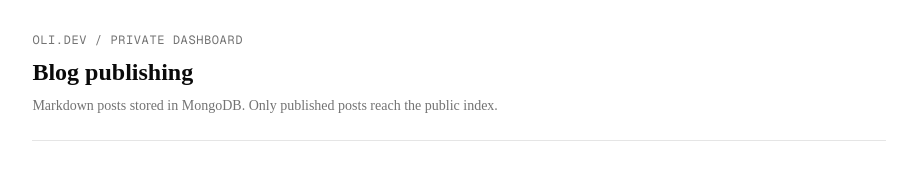
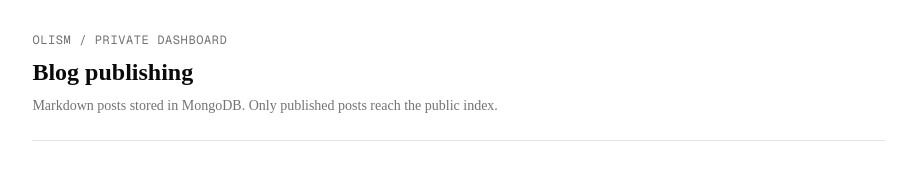
Before and after one commit to mohammad-oliullah/oli-foli, a Next.js app: page /dashboard in a window 1280 px wide. Shown: the top 173 px of the page, without its empty margins (181-1098 px from the left). Built offline with nearby package versions, Linux system fonts and the light colour scheme; no server answers; the database is empty; sample sign-in values are in the browser's storage.

Commit message:
oli.dev to olism and some corrections

```diff
--- a/src/app/dashboard/login/login-form.tsx
+++ b/src/app/dashboard/login/login-form.tsx
@@ -32,7 +32,7 @@ export function LoginForm() {
   return (
     <form onSubmit={onSubmit} className="w-full rounded-lg border p-6">
       <p className="font-mono text-xs uppercase tracking-wider text-muted-foreground">
-        OLI.DEV / private
+        Olism / private
       </p>
       <h1 className="mt-3 text-xl font-semibold">Blog dashboard</h1>
       <p className="mt-2 text-sm leading-6 text-muted-foreground">
--- a/src/app/dashboard/page.tsx
+++ b/src/app/dashboard/page.tsx
@@ -13,5 +13,19 @@ export default async function DashboardPage() {
   await connectToDatabase();
   const posts = await Post.find().sort({ updatedAt: -1 }).lean<CmsPost[]>();
 
-  return <main className="mx-auto min-h-dvh max-w-7xl px-4 py-8 sm:px-6"><header className="mb-8 border-b pb-6"><p className="font-mono text-xs uppercase tracking-wider text-muted-foreground">OLI.DEV / private dashboard</p><h1 className="mt-2 text-2xl font-semibold">Blog publishing</h1><p className="mt-2 text-sm text-muted-foreground">Markdown posts stored in MongoDB. Only published posts reach the public index.</p></header><PostManager initialPosts={posts} /></main>;
+  return (
+    <main className="mx-auto min-h-dvh max-w-7xl px-4 py-8 sm:px-6">
+      <header className="mb-8 border-b pb-6">
+        <p className="font-mono text-xs uppercase tracking-wider text-muted-foreground">
+          Olism / private dashboard
+        </p>
+        <h1 className="mt-2 text-2xl font-semibold">Blog publishing</h1>
+        <p className="mt-2 text-sm text-muted-foreground">
+          Markdown posts stored in MongoDB. Only published posts reach the
+          public index.
+        </p>
+      </header>
+      <PostManager initialPosts={posts} />
+    </main>
+  );
 }
--- a/src/components/layouts/header-menu.tsx
+++ b/src/components/layouts/header-menu.tsx
@@ -10,7 +10,7 @@ export function HeaderMenu() {
 
   return (
     <nav
-      className="absolute left-1/2 top-1/2 flex -translate-x-1/2 -translate-y-1/2 items-center"
+      className="absolute left-1/2 top-1/2 hidden lg:flex -translate-x-1/2 -translate-y-1/2 items-center"
       onMouseLeave={() => setProductsOpen(false)}
       aria-label="Products and blogs"
     >
--- a/src/components/layouts/header.tsx
+++ b/src/components/layouts/header.tsx
@@ -16,7 +16,7 @@ export function Header() {
         href="/"
         className="font-mono text-sm font-semibold tracking-tight focus-visible:outline-none focus-visible:ring-3 focus-visible:ring-ring/50"
       >
-        OLI.DEV
+        Olism
       </Link>
 
       <HeaderMenu />
--- a/src/data/products.ts
+++ b/src/data/products.ts
@@ -10,19 +10,10 @@ export const products = [
       "Home and office renting — property listing, publishing, and management.",
   },
   {
-    name: "English Learner",
-    slug: "english-learner",
-    href: "/projects/english-learner",
-    external: false,
-    description:
-      "Product placeholder. Repository, live URL, and case-study details are TODO.",
-  },
-  {
     name: "BD Geo",
     slug: "bd-geo",
     href: "https://www.npmjs.com/package/@olism/bd-geo",
     external: true,
-    description:
-      "npm package for structured Bangladesh geographical data.",
+    description: "npm package for structured Bangladesh geographical data.",
   },
 ] satisfies readonly Product[];
--- a/src/data/site.ts
+++ b/src/data/site.ts
@@ -1,8 +1,8 @@
 export const site = {
   name: "Md. Oliullah Sarder",
-  shortName: "OLI.DEV",
+  shortName: "Olism",
   title: "Md. Oliullah Sarder — Backend / Full-Stack Software Developer",
   description:
     "Portfolio of Md. Oliullah Sarder — backend and full-stack software developer working with Node.js, NestJS, TypeScript, Next.js, databases, Linux VPS infrastructure, and realtime systems.",
-  url: "https://oli.dev",
+  url: "https://oli-foli.vercel.app/",
 } as const;
```
Also changed, not shown: 2 other files (tests, documents, lock files or other folders).
